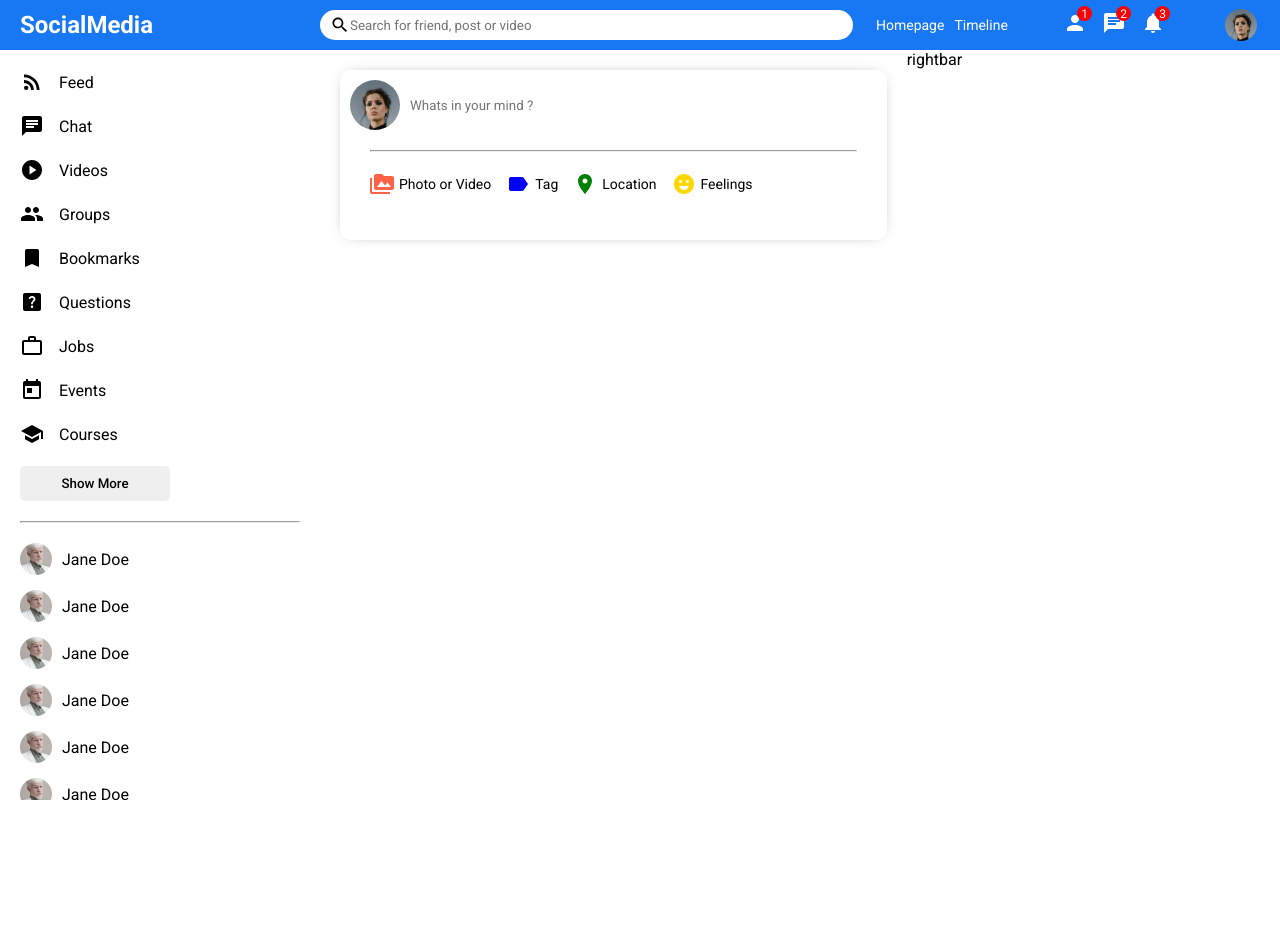
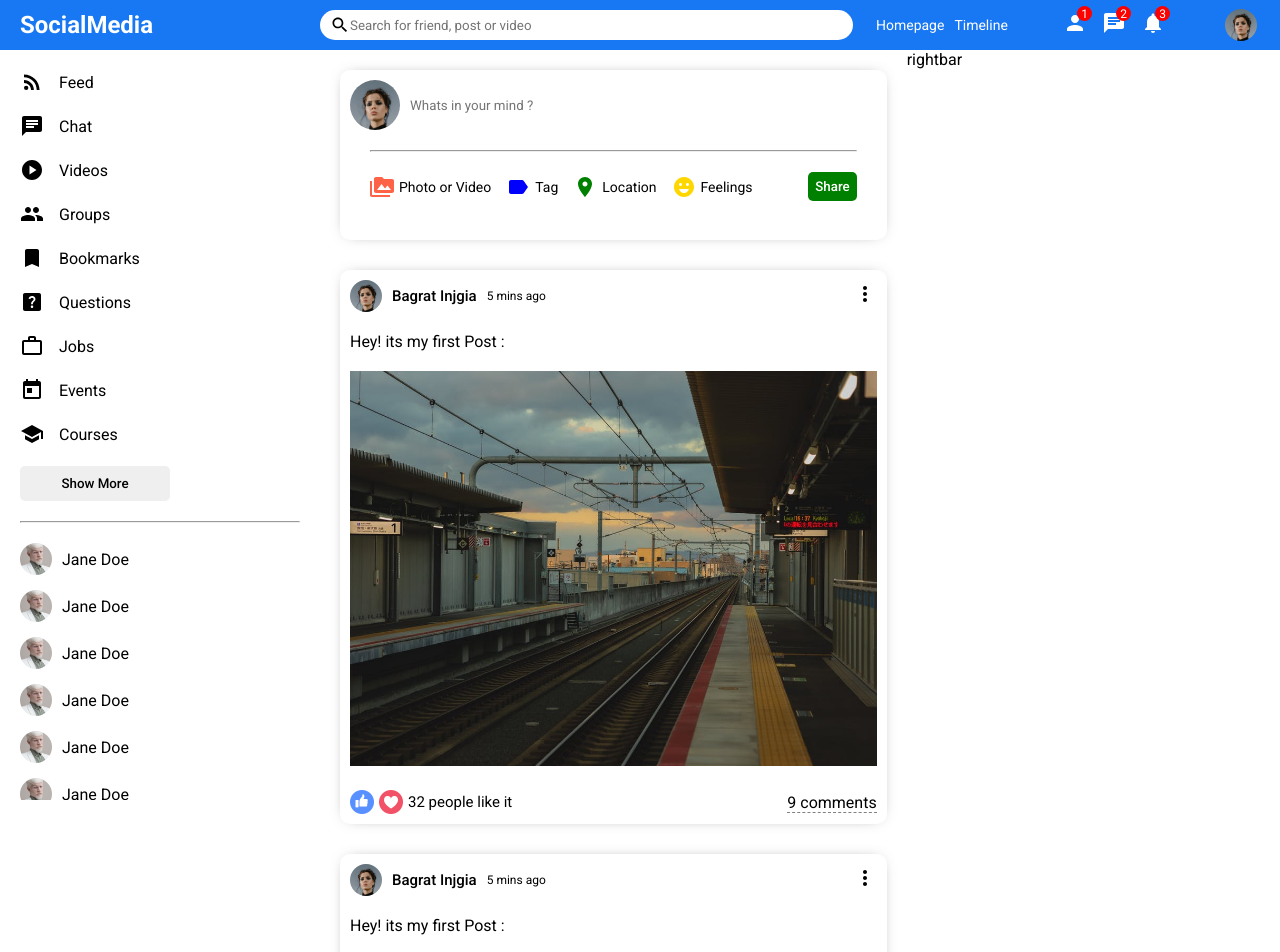
Before and after one commit to bagi24/Social-media-App, a React (Create React App) app: page / in a window 1280 px wide. Shown: the top 952 px of the page. Before the commit the page ends 800 px from the top, so only its background shows below. Built offline with nearby package versions, Linux system fonts and the light colour scheme.

Commit message:
add Post Component and Done

```diff
--- a/src/components/feed/Feed.jsx
+++ b/src/components/feed/Feed.jsx
@@ -1,11 +1,18 @@
 import "./feed.css";
 import Share from "../share/Share";
+import Post from "../post/Post";
 
 export default function Feed() {
   return (
     <div className="feed">
      <div className="feedWrapper">
 <Share />
+<Post />
+<Post />
+<Post />
+<Post />
+<Post />
+<Post />
 
      </div>
     </div>
--- /dev/null
+++ b/src/components/post/Post.jsx
@@ -0,0 +1,47 @@
+import "./post.css"
+import {MoreVert} from '@mui/icons-material';
+
+export default function Post() {
+  return (
+    <div className="post">
+  <div className="postWrapper">
+
+    <div className="postTop">
+<div className="postTopLeft">
+
+    <img  className="postProfileImg" src="/assets/persons/1.jpeg" alt="" />
+<span className="postUsername"> Bagrat Injgia</span>
+<span className="postDate"> 5 mins ago</span>
+
+</div>
+<div className="postTopRight">
+
+<MoreVert />
+
+</div>
+
+    </div>
+    <div className="postCenter">
+<span className="postText"> Hey! its my first Post : </span>
+<img  className="postImg" src="/assets/posts/1.jpeg " alt="" />
+
+
+
+    </div>
+    <div className="postBottom">
+
+        <div className="postBottomLeft">
+            <img className="likeIcon" src="/assets/like.png" alt="" />
+            <img className="likeIcon" src="/assets/heart.png" alt="" />
+     <span className="postLikeCounter">32 people like it </span>
+        </div>
+        <div className="postBottomRight">
+
+            <span className="postCommentText"> 9 comments</span>
+        </div>
+    </div>
+  </div>
+
+    </div>
+  )
+}
--- /dev/null
+++ b/src/components/post/post.css
@@ -0,0 +1,90 @@
+.post {
+    width: 100%;
+ border-radius: 10px;
+-webkit-box-shadow: 0px 0px 16px -9px rgba(0, 0, 0, 0.68);
+    box-shadow: 0px 0px 16px -9px rgba(0, 0, 0, 0.68);
+margin: 30px 0;
+}
+
+
+.postWrapper {
+    padding: 10px;
+
+}
+
+.postTop {
+    display: flex;
+    align-items: center;
+    justify-content: space-between;
+}
+
+.postTopLeft {
+    display: flex;
+    align-items: center;
+
+}
+
+.postProfileImg {
+
+    width: 32px;
+    height: 32px;
+    border-radius: 50%;
+    object-fit: cover;
+}
+
+.postUsername {
+
+    font-size: 15px;
+    font-weight: 500;
+    margin: 0 10px;
+}
+
+.postDate {
+
+    font-size: 12px;
+}
+
+
+.postCenter {
+
+    margin: 20px 0;
+
+}
+
+.postImg {
+    margin-top: 20px;
+    width: 100%;
+    max-height: 500px;
+    object-fit: contain;
+}
+
+.postBottom {
+    display: flex;
+    align-items: center;
+    justify-content: space-between;
+}
+
+.postBottomLeft {
+
+    display: flex;
+    align-items: center;
+
+}
+
+.likeIcon {
+
+    width: 24px;
+    height: 24px;
+    margin-right: 5px;
+    cursor: pointer;
+}
+
+.postLikeCounter {
+    font-size: 15px;
+
+}
+
+.postCommentText {
+    cursor: pointer;
+    border-bottom: 1px dashed gray;
+}
--- a/src/components/share/Share.jsx
+++ b/src/components/share/Share.jsx
@@ -41,8 +41,12 @@
         <span className='shareOptionText'>Feelings</span>
     </div>
 
+
 </div>
 
+
+
+<button className='shareBtn'> Share</button>
         </div>
     </div>
     </div>
--- a/src/components/share/share.css
+++ b/src/components/share/share.css
@@ -73,11 +73,14 @@
 
 }
 
-.shareButton {
+.shareBtn {
     border: none;
     padding: 7px;
     border-radius: 5px;
-    background-color: green;
-    font-weight: 400;
+   font-weight: 500;
+   background-color: green ;
+   margin-right: 20px;
+   cursor: pointer;
+   color: white;
 
 }
```
